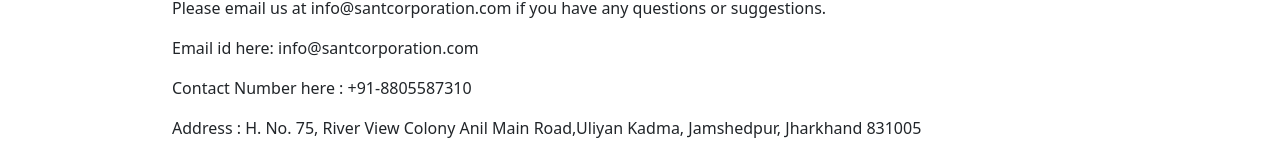
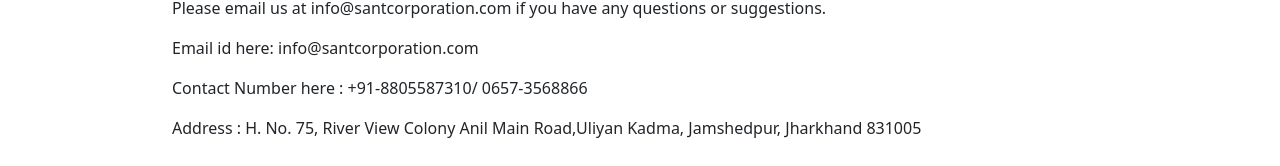
Before and after one commit to fasik1377/santsai-website, a React (Create React App) app: page /return in a window 1280 px wide. Shown: the part 727-893 px from the top of the page. Built offline with nearby package versions, Linux system fonts and the light colour scheme; the HTML template or start-up script is replaced by a standard one.

Commit message:
Contact is updated

```diff
--- a/src/pages/Contact.jsx
+++ b/src/pages/Contact.jsx
@@ -75,7 +75,7 @@
 								<span className="lead mb-3"><b>Head Office</b></span>
 								<p className="small">
 									You can contact our head office<br /><br />
-									<span className="m-2 ml-0 hdrcolor"><CallOutlinedIcon /></span>+91-8805587310<br /><br />
+									<span className="m-2 ml-0 hdrcolor"><CallOutlinedIcon /></span>+91-8805587310/ 0657-3568866<br /><br />
 									<span className="m-2 ml-0 hdrcolor"><EmailOutlinedIcon /></span>info@santcorporation.com<br /><br />
 									<div className="row justify-content-start"><div class="col-6 mt-3"><span className="m-2 ml-0 hdrcolor"><LocationOnOutlinedIcon /></span><b>Location</b>
 									<ul className="contact_list">
--- a/src/pages/Return.jsx
+++ b/src/pages/Return.jsx
@@ -38,7 +38,7 @@
                         <p >Please email us at info@santcorporation.com if you have any questions or suggestions.
                         </p>
                         <p>Email id here: info@santcorporation.com</p>
-                        <p>Contact Number here : +91-8805587310</p>
+                        <p>Contact Number here : +91-8805587310/ 0657-3568866</p>
                         <p>Address : H. No. 75, River View Colony Anil Main Road,Uliyan Kadma, Jamshedpur, Jharkhand 831005
                         </p>
                     </div>
--- a/src/pages/common/Footer.jsx
+++ b/src/pages/common/Footer.jsx
@@ -14,7 +14,7 @@
 					<div className="text-white">
 						<span className="mx-2"><MobileIcon fontSize="medium" /></span>
 					</div>
-					<div className="text-white medium">+91-8805587310</div>
+					<div className="text-white medium">+91-8805587310/ 0657-3568866</div>
 					<div className="text-white">
 						<span className="mx-2"><EmailIcon fontSize="medium" /></span>
 					</div>
```
